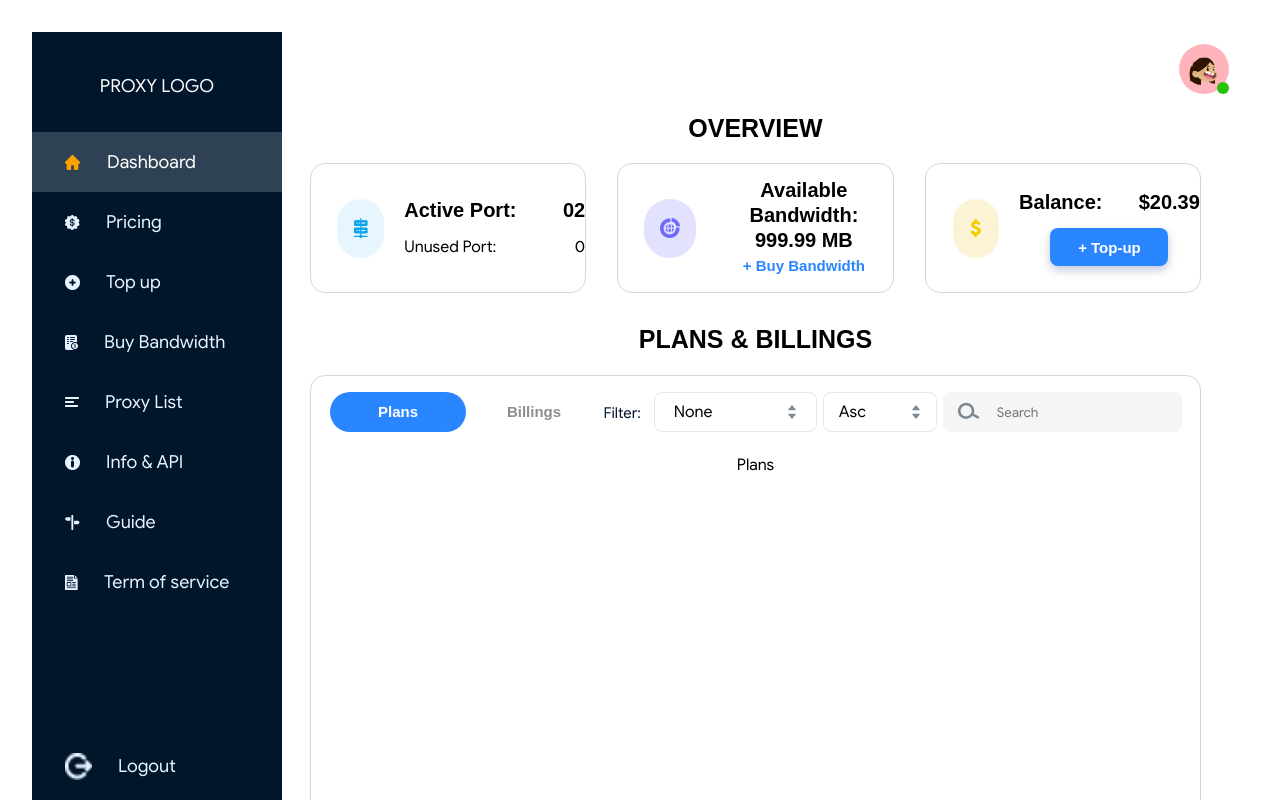
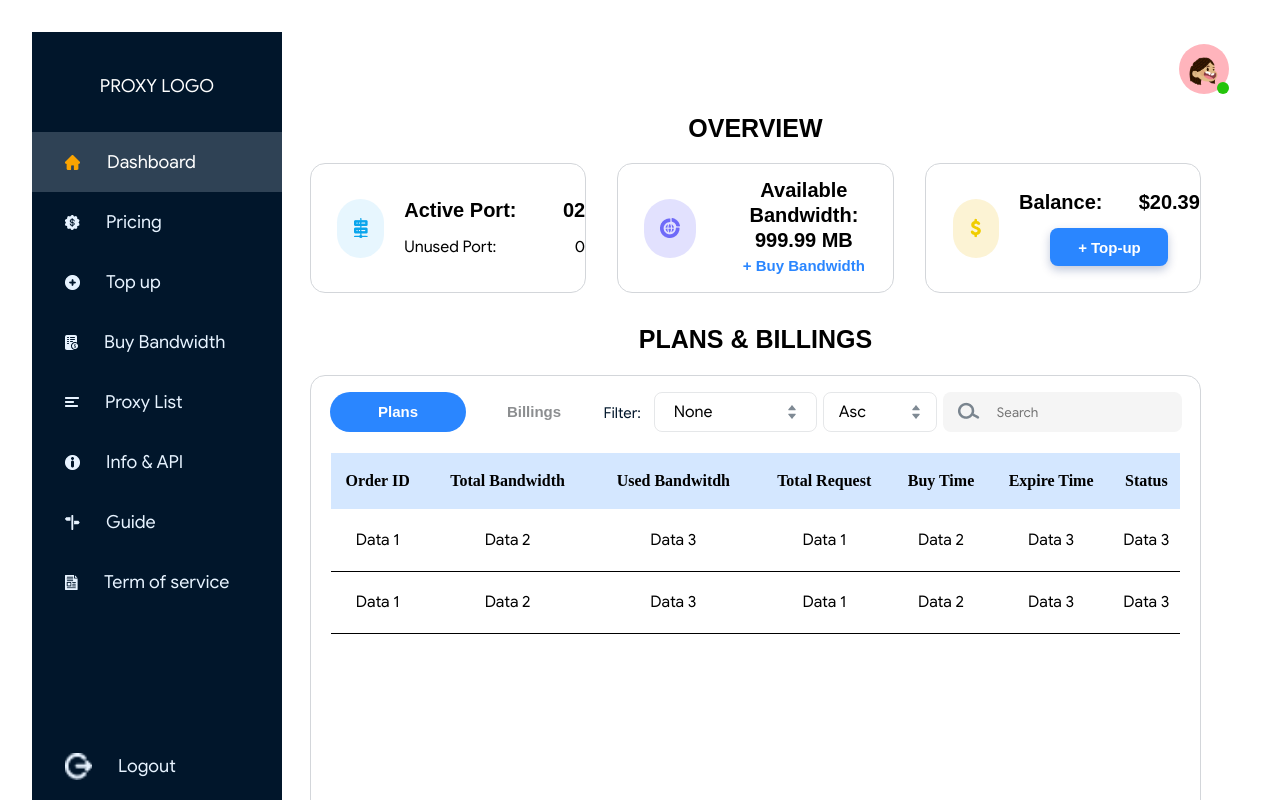
Before and after one commit to CuongCter/Proxy_Dashboard, a React (Vite) app: page / in a window 1280 px wide. Shown: the top 800 px of the page. Built offline with nearby package versions, Linux system fonts and the light colour scheme; a web font is replaced by a local one.

Commit message:
table plan billing

```diff
--- /dev/null
+++ b/src/assets/scss/components/_billings.scss
@@ -0,0 +1,25 @@
+.plan{
+    &__table{
+      border-collapse: collapse;
+      width: 100%;
+      &-header{
+        width: 100%;
+        background-color: #f2f2f2;
+        border-radius: 50px;
+        height: 56px;
+        background: #D4E7FF;
+
+      }
+      &-body{
+        width: 100%;
+        text-align: center;
+        td{
+
+        }
+        tr{
+          height: 62px;
+          border-bottom: 1px solid black;
+        }
+      }
+    }
+  }
--- /dev/null
+++ b/src/assets/scss/components/_plans.scss
@@ -0,0 +1,25 @@
+.plan{
+    &__table{
+      border-collapse: collapse;
+      width: 100%;
+      &-header{
+        width: 100%;
+        background-color: #f2f2f2;
+        border-radius: 50px;
+        height: 56px;
+        background: #D4E7FF;
+
+      }
+      &-body{
+        width: 100%;
+        text-align: center;
+        td{
+
+        }
+        tr{
+          height: 62px;
+          border-bottom: 1px solid black;
+        }
+      }
+    }
+  }
--- a/src/components/billings/Billings.jsx
+++ b/src/components/billings/Billings.jsx
@@ -2,7 +2,37 @@
 
     const Billings = () => {
       return (
-        <div>Billings</div>
+        <div className='plan'>
+        <table class="plan__table">
+            <thead className='plan__table-header'>
+                <tr >
+                    <th>ID</th>
+                    <th>Amount</th>
+                    <th>Bandwitdh</th>
+                    <th>Buy Time</th>
+                    <th>Type</th>
+
+                </tr>
+            </thead>
+            <tbody className='plan__table-body'>
+                <tr>
+                    <td>Data 1</td>
+                    <td>Data 2</td>
+                    <td>Data 3</td>
+                    <td>Data 1</td>
+                    <td>Data 2</td>
+
+                </tr>
+                <tr>
+                    <td>Data 1</td>
+                    <td>Data 2</td>
+                    <td>Data 3</td>
+                    <td>Data 1</td>
+                    <td>Data 2</td>
+                </tr>
+            </tbody>
+        </table>
+    </div>
       )
     }
 
--- a/src/components/plans/Plans.jsx
+++ b/src/components/plans/Plans.jsx
@@ -1,9 +1,43 @@
 import React from 'react'
-
+import '../../assets/scss/components/_plans.scss'
 const Plans = () => {
-  return (
-    <div>Plans</div>
-  )
+    return (
+        <div className='plan'>
+            <table class="plan__table">
+                <thead className='plan__table-header'>
+                    <tr >
+                        <th>Order ID</th>
+                        <th>Total Bandwidth</th>
+                        <th>Used Bandwitdh</th>
+                        <th>Total Request</th>
+                        <th>Buy Time</th>
+                        <th>Expire Time</th>
+                        <th>Status</th>
+                    </tr>
+                </thead>
+                <tbody className='plan__table-body'>
+                    <tr>
+                        <td>Data 1</td>
+                        <td>Data 2</td>
+                        <td>Data 3</td>
+                        <td>Data 1</td>
+                        <td>Data 2</td>
+                        <td>Data 3</td>
+                        <td>Data 3</td>
+                    </tr>
+                    <tr>
+                        <td>Data 1</td>
+                        <td>Data 2</td>
+                        <td>Data 3</td>
+                        <td>Data 1</td>
+                        <td>Data 2</td>
+                        <td>Data 3</td>
+                        <td>Data 3</td>
+                    </tr>
+                </tbody>
+            </table>
+        </div>
+    )
 }
 
 export default Plans
```
